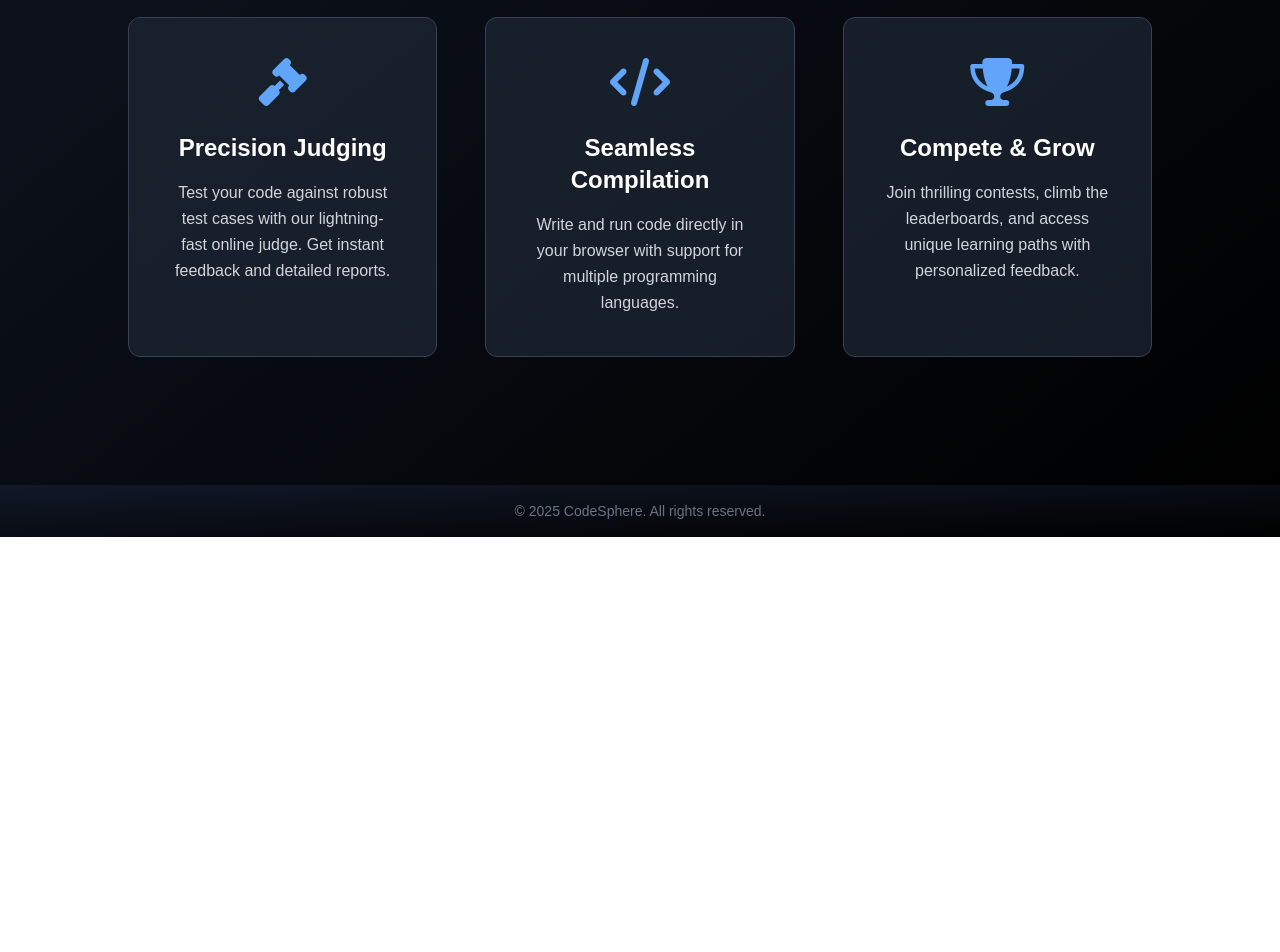
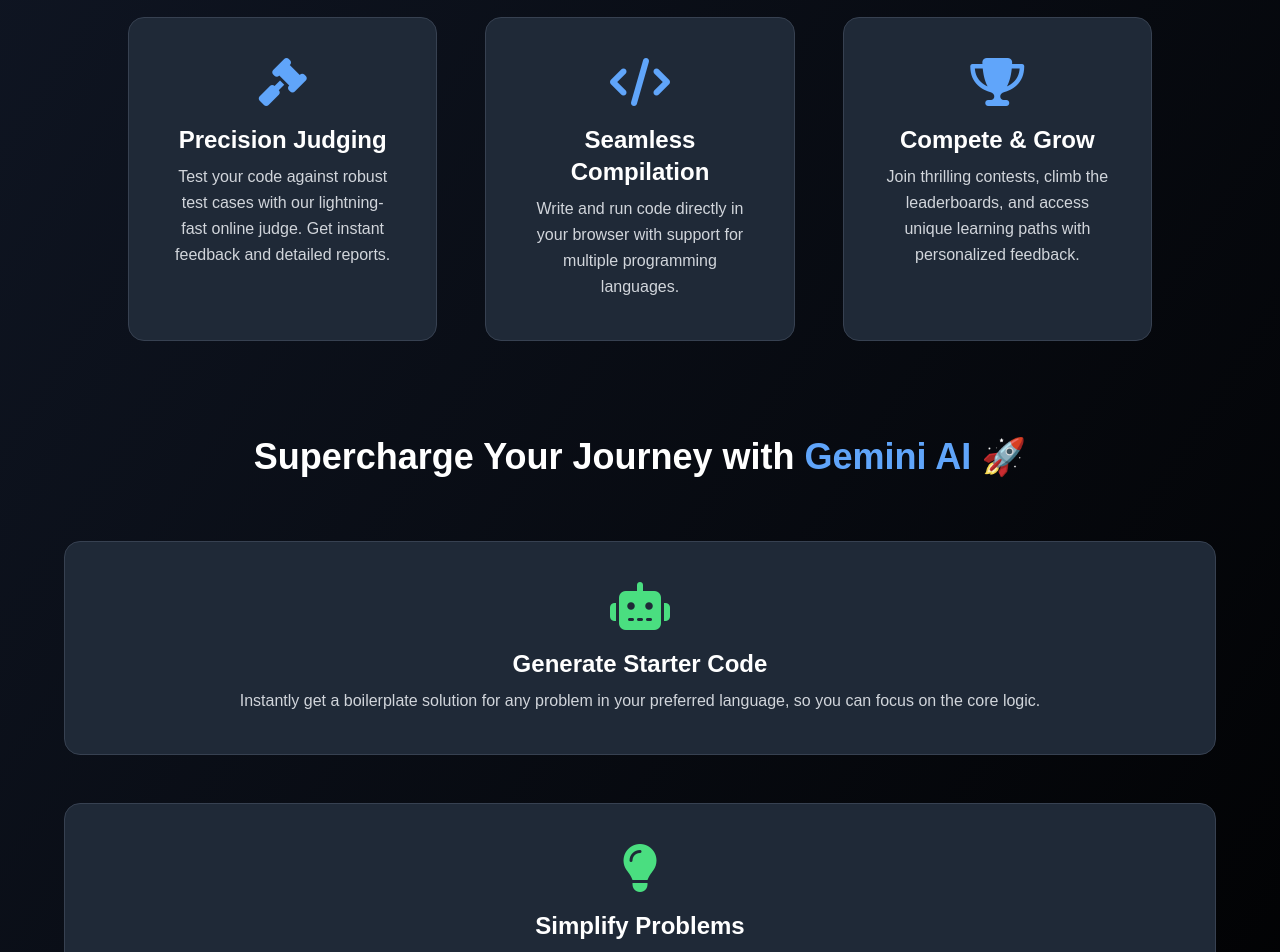
Before and after one commit to prakhar-2005/CodeSphere, a React (Vite) app in the folder client/: page / in a window 1280 px wide. Shown: the part 560-1512 px from the top of the page. Before the commit the page ends 1097 px from the top, so only its background shows below. Built offline with nearby package versions, Linux system fonts and the light colour scheme; no server answers.

Commit message:
fix: add ai feature cards to homepage

```diff
--- a/client/src/components/HomePage.jsx
+++ b/client/src/components/HomePage.jsx
@@ -39,43 +39,44 @@
       </header>
 
       <section className="w-full max-w-5xl grid grid-cols-1 md:grid-cols-3 gap-12 mb-24 mx-auto animate-fade-in-up delay-300">
-        <div className="p-10 rounded-xl shadow-xl transform hover:scale-105 transition duration-300 ease-in-out animate-fade-in hover:border-blue-500 hover:shadow-slate-700
-                    bg-blue-100 bg-opacity-80 border border-blue-500 hover:shadow-bottom-blue-glow
-                    dark:bg-gray-800 dark:bg-opacity-70 dark:border-gray-700 dark:hover:border-blue-500
-                    dark:hover:shadow-bottom-blue-glow">
-          <div className="text-5xl mb-6 text-center text-blue-600 dark:text-blue-400">
-            <i className="fas fa-gavel"></i>
-          </div>
-          <h3 className="text-2xl font-semibold text-center mb-4 text-gray-800 dark:text-white">Precision Judging</h3>
-          <p className="text-center leading-relaxed text-gray-700 dark:text-gray-300">
-            Test your code against robust test cases with our lightning-fast online judge. Get instant feedback and detailed reports.
-          </p>
-        </div>
+        <FeatureCard
+          icon="fas fa-gavel"
+          title="Precision Judging"
+          description="Test your code against robust test cases with our lightning-fast online judge. Get instant feedback and detailed reports."
+        />
+        <FeatureCard
+          icon="fas fa-code"
+          title="Seamless Compilation"
+          description="Write and run code directly in your browser with support for multiple programming languages."
+        />
+        <FeatureCard
+          icon="fas fa-trophy"
+          title="Compete & Grow"
+          description="Join thrilling contests, climb the leaderboards, and access unique learning paths with personalized feedback."
+        />
+      </section>
 
-        <div className="p-10 rounded-xl shadow-xl transform hover:scale-105 transition duration-300 ease-in-out animate-fade-in hover:border-blue-500 hover:shadow-slate-700
-                    bg-blue-100 bg-opacity-80 border border-blue-500 hover:shadow-bottom-blue-glow
-                    dark:bg-gray-800 dark:bg-opacity-70 dark:border-gray-700 dark:hover:border-blue-500
-                    dark:hover:shadow-bottom-blue-glow">
-          <div className="text-5xl mb-6 text-center text-blue-600 dark:text-blue-400">
-            <i className="fas fa-code"></i>
-          </div>
-          <h3 className="text-2xl font-semibold text-center mb-4 text-gray-800 dark:text-white">Seamless Compilation</h3>
-          <p className="text-center leading-relaxed text-gray-700 dark:text-gray-300">
-            Write and run code directly in your browser with support for multiple programming languages.
-          </p>
-        </div>
-
-        <div className="p-10 rounded-xl shadow-xl transform hover:scale-105 transition duration-300 ease-in-out animate-fade-in hover:border-blue-500 hover:shadow-slate-700
-                    bg-blue-100 bg-opacity-80 border border-blue-500 hover:shadow-bottom-blue-glow
-                    dark:bg-gray-800 dark:bg-opacity-70 dark:border-gray-700 dark:hover:border-blue-500
-                    dark:hover:shadow-bottom-blue-glow">
-          <div className="text-5xl mb-6 text-center text-blue-600 dark:text-blue-400">
-            <i className="fas fa-trophy"></i>
-          </div>
-          <h3 className="text-2xl font-semibold text-center mb-4 text-gray-800 dark:text-white">Compete & Grow</h3>
-          <p className="text-center leading-relaxed text-gray-700 dark:text-gray-300">
-            Join thrilling contests, climb the leaderboards, and access unique learning paths with personalized feedback.
-          </p>
+      {/* AI Features Section */}
+      <section className="w-full max-w-6xl mx-auto mb-24 animate-fade-in-up delay-400">
+        <h2 className="text-3xl sm:text-4xl font-bold text-center mb-12 sm:mb-16 text-gray-800 dark:text-white">
+          Supercharge Your Journey with <span className="text-blue-600 dark:text-blue-400">Gemini AI</span> 🚀
+        </h2>
+        <div className="space-y-8 sm:space-y-12">
+          <AICard
+            icon="fas fa-robot"
+            title="Generate Starter Code"
+            description="Instantly get a boilerplate solution for any problem in your preferred language, so you can focus on the core logic."
+          />
+          <AICard
+            icon="fas fa-lightbulb"
+            title="Simplify Problems"
+            description="Can't understand a problem? Let Gemini simplify it into a clear, concise explanation with helpful examples."
+          />
+          <AICard
+            icon="fas fa-chart-line"
+            title="Find Time Complexity"
+            description="Analyze your code's efficiency. Get an accurate time and space complexity analysis to optimize your solutions."
+          />
         </div>
       </section>
 
@@ -106,4 +107,36 @@
   );
 };
 
+const FeatureCard = ({ icon, title, description }) => (
+  <div className="p-8 sm:p-10 rounded-2xl shadow-xl border border-gray-200 transform hover:scale-105 transition duration-300 ease-in-out cursor-pointer
+                    dark:border-gray-700 dark:bg-gray-800 dark:hover:border-blue-500 dark:shadow-none
+                    bg-white hover:border-blue-500 hover:shadow-lg">
+    <div className="text-4xl sm:text-5xl mb-4 text-center text-blue-600 dark:text-blue-400">
+      <i className={icon}></i>
+    </div>
+    <h3 className="text-xl sm:text-2xl font-semibold text-center mb-2 text-gray-800 dark:text-white">
+      {title}
+    </h3>
+    <p className="text-center leading-relaxed text-gray-700 dark:text-gray-300">
+      {description}
+    </p>
+  </div>
+);
+
+const AICard = ({ icon, title, description }) => (
+  <div className="p-8 sm:p-10 rounded-2xl shadow-xl border border-gray-200 transform hover:scale-105 transition duration-300 ease-in-out cursor-pointer
+                    dark:border-gray-700 dark:bg-gray-800 dark:hover:border-green-400 dark:shadow-none
+                    bg-white hover:border-green-400 hover:shadow-lg">
+    <div className="text-4xl sm:text-5xl mb-4 text-center text-green-600 dark:text-green-400">
+      <i className={icon}></i>
+    </div>
+    <h3 className="text-xl sm:text-2xl font-semibold text-center mb-2 text-gray-800 dark:text-white">
+      {title}
+    </h3>
+    <p className="text-center leading-relaxed text-gray-700 dark:text-gray-300">
+      {description}
+    </p>
+  </div>
+);
+
 export default HomePage;
```
